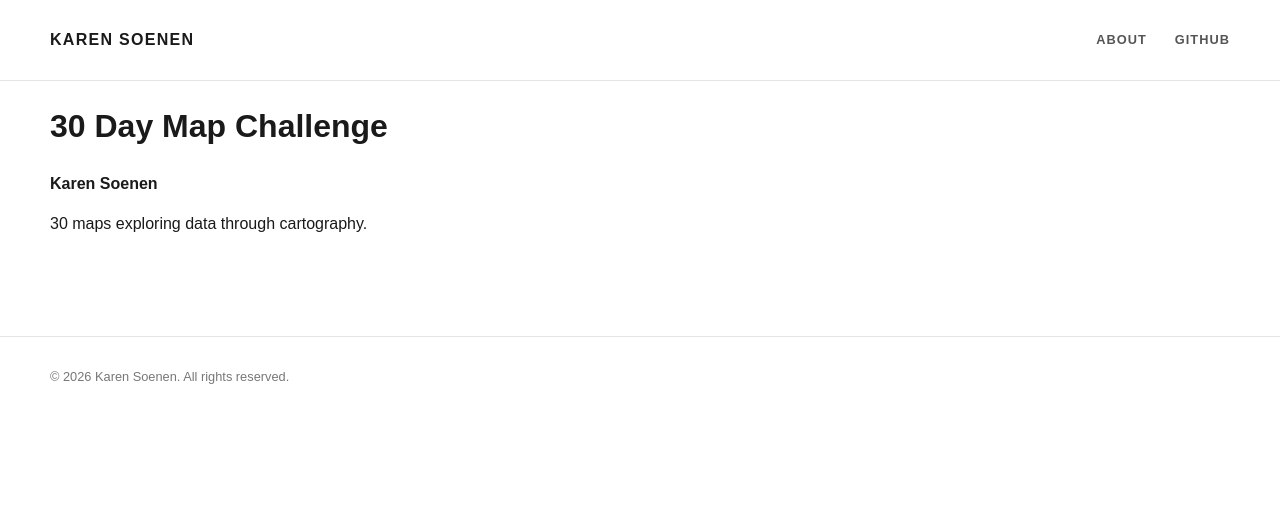
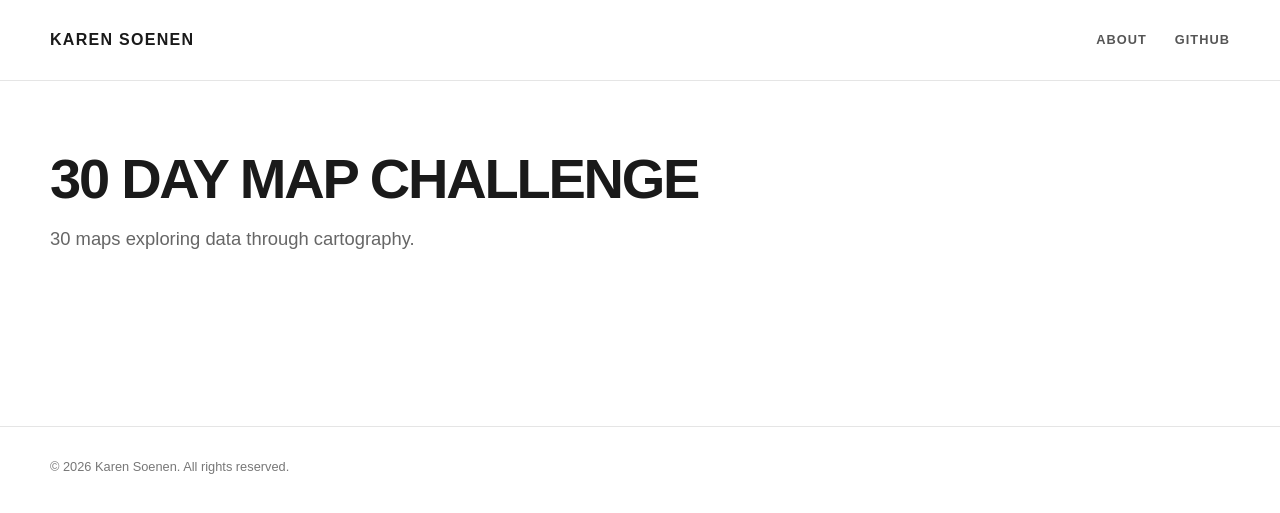
Before and after one commit to k-rns/map-portfolio, a Jekyll site: the page built from index.md, in a window 1280 px wide. Shown: the top 513 px of the page. Built offline with Jekyll 4.4.1, drawn with Linux system fonts in a browser that asks for light colours.

Commit message:
Refactor index.md for improved HTML layout
Updated HTML structure for the 30 Day Map Challenge page.

```diff
--- a/index.md
+++ b/index.md
@@ -3,8 +3,18 @@ layout: default
 title: 30 Day Map Challenge
 ---
 
-# 30 Day Map Challenge
+<section class="page-intro">
 
-**Karen Soenen**
+  <h1>30 DAY MAP CHALLENGE</h1>
 
-30 maps exploring data through cartography.
+  <p>
+    30 maps exploring data through cartography.
+  </p>
+
+</section>
+
+<div class="map-grid">
+
+  <!-- Maps will go here -->
+
+</div>
```
